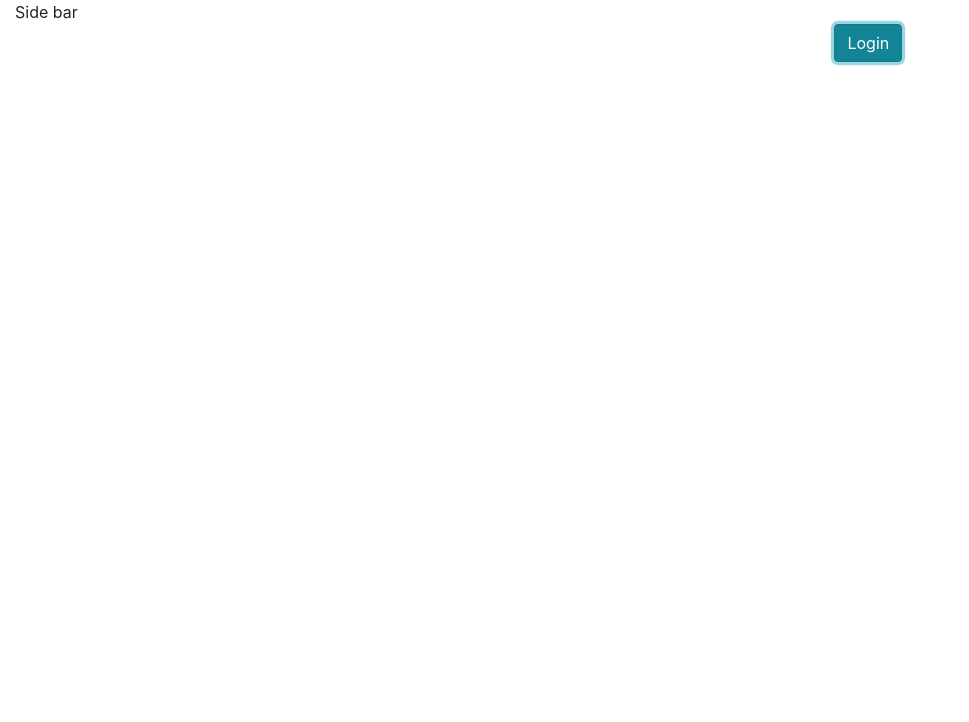
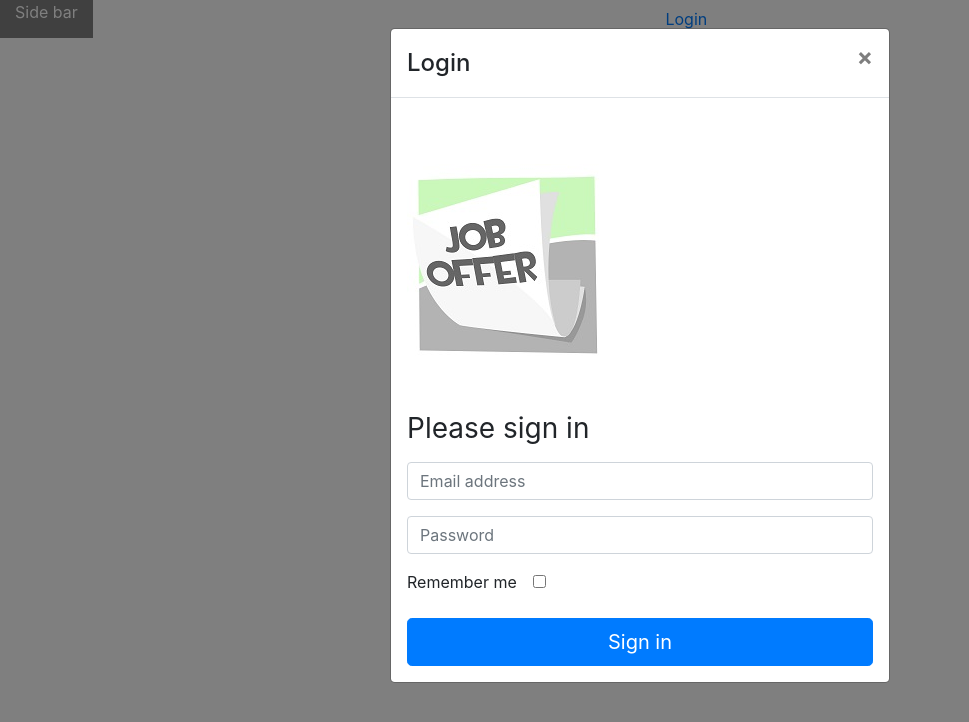
Before and after one commit to Maxs22/joboffer, a React (Create React App) app: page / in a window 1280 px wide. Both pictures are taken after a click on the button "Login". Shown: the top 722 px of the page, without its empty margins (0-969 px from the left). Built offline with nearby package versions, Linux system fonts and the light colour scheme.

Commit message:
Adds AccountSmallSize and login button

```diff
--- /dev/null
+++ b/src/components/account/small/AccountSmallSize.jsx
@@ -0,0 +1,39 @@
+import React from 'react';
+import { useDispatch, useSelector } from 'react-redux';
+import { Container, Row, Col, Button, Modal , Image} from 'react-bootstrap';
+import Login from '../../login/login';
+import './AccountSmallSize.css'
+import { loginRequired, loginCanceled } from '../../../redux/mainApp/mainAppActions';
+
+
+export default function AccountSmallSize() {
+
+    const dispatch = useDispatch();
+
+    let showContent = useSelector(state => state.mainApp.loginRequired);
+    let userIsLogged = useSelector(state => state.mainApp.loggedSuccessfully);
+
+    const modal = showContent && (
+
+        <Modal show={showContent} onHide={()=>dispatch(loginCanceled)}>
+            <Modal.Header closeButton>
+                <Modal.Title>Login</Modal.Title>
+            </Modal.Header>
+            <Modal.Body>
+                <Login></Login>
+            </Modal.Body>
+        </Modal>
+    )
+
+
+    return (
+        <Container>
+            <Row>
+                <Col>
+                    <Button variant="link" onClick={() => dispatch(loginRequired)}>{ userIsLogged ? "Logout" : "Login"}</Button>
+                    { modal }
+                </Col>
+            </Row>
+        </Container>
+    );
+}
--- /dev/null
+++ b/src/components/dashboard/dashboard.css
@@ -0,0 +1,4 @@
+.side-panel{
+    background-color: grey;
+    color: white;
+}
--- a/src/components/dashboard/dashboard.jsx
+++ b/src/components/dashboard/dashboard.jsx
@@ -1,26 +1,20 @@
 import React from 'react';
-import { useDispatch } from 'react-redux';
-import { Container, Row, Col, Button } from 'react-bootstrap';
-import Login from '../login/login';
-import { loginRequired } from '../../redux/mainApp/mainAppActions';
+import { Container, Row, Col} from 'react-bootstrap';
+import  AccountSmallSize  from '../account/small/AccountSmallSize'
+import './dashboard.css'
 
 
 export default function Dashboard(props) {
 
-    const dispatch = useDispatch();
-
     return (
         <Container fluid>
             <Row>
-                <Col xs="auto">Side bar<Login></Login></Col>
+                <Col className="side-panel" xs="auto">Side bar</Col>
                 <Col>
+                    <AccountSmallSize></AccountSmallSize>
                 </Col>
             </Row>
             <Row>
-                <Col xs="auto"></Col>
-                <Col md={{offset: 4 }}>
-                    <Button variant="info" onClick={()=>dispatch(loginRequired)}>Login</Button>
-                </Col>
             </Row>
         </Container>
     )
--- a/src/components/login/login.jsx
+++ b/src/components/login/login.jsx
@@ -1,18 +1,16 @@
-import React, { useState, useEffect } from 'react';
-import { useDispatch, useSelector } from 'react-redux';
+import React, { useState } from 'react';
+import { useDispatch } from 'react-redux';
 import logo from './job.jpg';
 import { loginRequired, loggedSuccessfully } from '../../redux/mainApp/mainAppActions';
 import { Container, Row, Col } from 'react-bootstrap';
 import './login.css';
 
-export default function Login(props) {
+export default function Login() {
 
     const [user, setUser] = useState();
     const [password, setPassword] = useState();
     const [loginMessage, setLoginMessage] = useState();
     const [loginStatus, setloginStatus] = useState("initial");
-
-    let loginRequired = useSelector(state => state.loginRequired);
 
     const dispatch = useDispatch();
 
@@ -47,7 +45,7 @@ export default function Login(props) {
             {loginMessage}
         </div>)
 
-    const content = loginRequired && (
+    return (
         <div className="row login-form">
             <Container>
                 <Row>
@@ -70,10 +68,4 @@ export default function Login(props) {
             </Container>
         </div>
     )
-
-    return (
-        <span>
-            {content}
-        </span>
-    )
 }
--- a/src/redux/mainApp/mainAppActions.js
+++ b/src/redux/mainApp/mainAppActions.js
@@ -1,8 +1,12 @@
 export const loginRequired =  {
-        type : 'REQUIRE_LOGIN' //This value can be replaced for a constant...but for now is ok
+        type : 'REQUIRE_LOGIN'
+    }
+
+export const loginCanceled =  {
+        type : 'LOGIN_CANCELED'
     }
 
 
 export const loggedSuccessfully =  {
-        type : 'LOGED_SUCCESSFULLY' //This value can be replaced for a constant...but for now is ok
+        type : 'LOGED_SUCCESSFULLY'
     }
--- a/src/redux/mainApp/mainAppReducer.js
+++ b/src/redux/mainApp/mainAppReducer.js
@@ -15,6 +15,11 @@ export function mainAppReducer (state = initialState, action) {
             loggedSuccessfully : true,
             loginRequired : false
         }
+        case 'LOGIN_CANCELED': return {
+            ...state,
+            loggedSuccessfully : false,
+            loginRequired : false
+        }
         default: return state
     }
 }
```
Also changed, not shown: src/components/account/small/AccountSmallSize.css (added).
